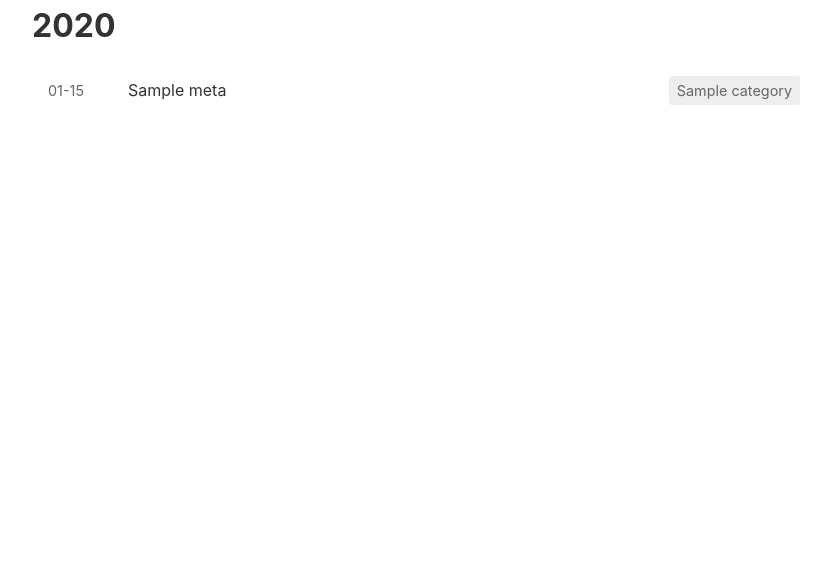
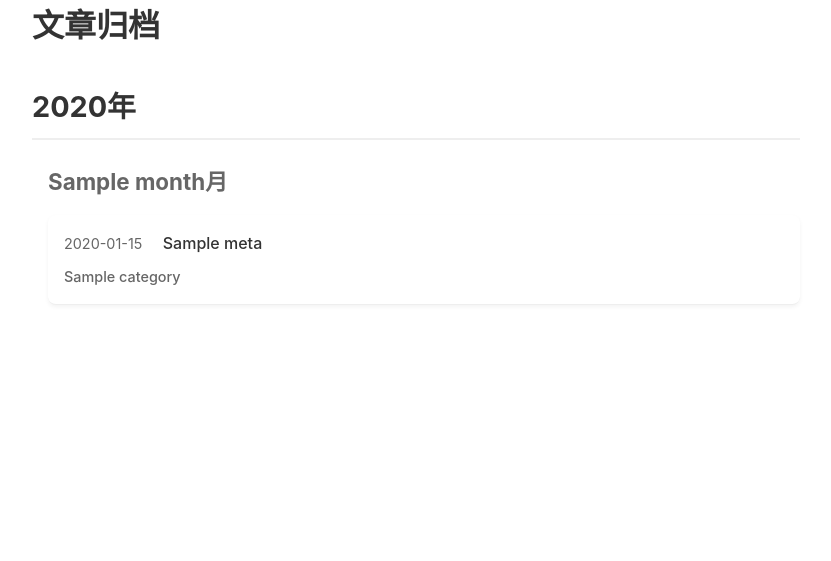
Before and after one commit to jeffrey-zhang/jeffrey-zhang.github.io, a Flask app: template templates/archive.html in a window 1280 px wide. Shown: the part 71-632 px from the top of the page, without its empty margins (224-1055 px from the left). Run offline with Flask 3, Linux system fonts and the light colour scheme; the template is opened without the code that fills it: most values are stand-ins (such as "Sample title", 1, 10 or a date in 2020).

Commit message:
Initial commit

```diff
--- a/templates/archive.html
+++ b/templates/archive.html
@@ -1,106 +1,167 @@
 {% extends "base.html" %}
 
-{% block title %}归档 - 个人日记{% endblock %}
+{% block title %}归档 - ZHANG.PRESS{% endblock %}
 
 {% block content %}
-<div class="archive">
-    {% for year, months in archive|dictsort(reverse=true) %}
-    <section class="archive-year">
-        <h2 class="year-title">{{ year }}</h2>
-        {% for month, posts in months|dictsort(reverse=true) %}
-        <div class="archive-month">
-            {% for post in posts %}
-            <article class="archive-item">
-                <time datetime="{{ post.meta.date|datetime }}" class="archive-date">
-                    {{ post.meta.date|datetime("%m-%d") }}
-                </time>
-                <h3 class="archive-title">
-                    <a href="{{ url_for('post', path=post.path) }}">{{ post.meta.title }}</a>
-                </h3>
-                <a href="{{ url_for('category', category=post.meta.category) }}" class="archive-category">
-                    {{ post.meta.category }}
-                </a>
-            </article>
+<div class="archive-page">
+    <h1 class="page-title">文章归档</h1>
+    <div class="archive-list">
+        {% for year, months in archive|dictsort(reverse=true) %}
+        <div class="year-group">
+            <h2 class="year">{{ year }}年</h2>
+            {% for month, posts in months|dictsort(reverse=true) %}
+            <div class="month-group">
+                <h3 class="month">{{ month }}月</h3>
+                <ul class="post-list">
+                    {% for post in posts|sort(attribute='meta.date', reverse=true) %}
+                    <li class="post-item">
+                        <time datetime="{{ post.meta.date|datetime }}">{{ post.meta.date|datetime }}</time>
+                        <a href="{{ url_for('post', path=post.path) }}" class="post-link">{{ post.meta.title }}</a>
+                        <div class="post-meta">
+                            <a href="{{ url_for('category', category=post.meta.category) }}" class="category">{{ post.meta.category }}</a>
+                            <div class="tag-list">
+                                {% for tag in post.meta.tags %}
+                                <a href="{{ url_for('tag', tag=tag) }}" class="tag">{{ tag }}</a>
+                                {% endfor %}
+                            </div>
+                        </div>
+                    </li>
+                    {% endfor %}
+                </ul>
+            </div>
             {% endfor %}
         </div>
+        {% else %}
+        <p class="no-posts">暂无文章</p>
         {% endfor %}
-    </section>
-    {% endfor %}
+    </div>
 </div>
 
 <style>
-    .archive {
+    .archive-page {
         max-width: 100%;
+        margin: 0 auto;
     }
 
-    .archive-year {
+    .page-title {
+        font-size: 2rem;
+        margin-bottom: 2rem;
+        color: var(--primary-color);
+    }
+
+    .year-group {
         margin-bottom: 3rem;
     }
 
-    .year-title {
-        font-size: 2rem;
+    .year {
+        font-size: 1.8rem;
         margin-bottom: 1.5rem;
         color: var(--primary-color);
+        border-bottom: 2px solid var(--border-color);
+        padding-bottom: 0.5rem;
     }
 
-    .archive-month {
+    .month-group {
+        margin-bottom: 2rem;
         margin-left: 1rem;
     }
 
-    .archive-item {
-        display: flex;
-        align-items: baseline;
+    .month {
+        font-size: 1.4rem;
         margin-bottom: 1rem;
-        gap: 1rem;
+        color: var(--secondary-color);
     }
 
-    .archive-date {
+    .post-list {
+        list-style: none;
+        padding: 0;
+        margin: 0;
+    }
+
+    .post-item {
+        margin-bottom: 1rem;
+        padding: 1rem;
+        background: white;
+        border-radius: 8px;
+        box-shadow: 0 2px 4px rgba(0,0,0,0.05);
+        transition: transform 0.2s;
+    }
+
+    .post-item:hover {
+        transform: translateX(4px);
+    }
+
+    .post-item time {
         color: var(--secondary-color);
         font-size: 0.9rem;
-        min-width: 4rem;
+        margin-right: 1rem;
     }
 
-    .archive-title {
-        font-size: 1rem;
-        font-weight: normal;
-        margin: 0;
-        flex-grow: 1;
+    .post-link {
+        text-decoration: none;
+        color: var(--primary-color);
+        font-weight: 500;
+        margin-right: 1rem;
     }
 
-    .archive-title a {
-        text-decoration: none;
-        color: var(--primary-color);
-    }
-
-    .archive-title a:hover {
+    .post-link:hover {
         text-decoration: underline;
     }
 
-    .archive-category {
+    .post-meta {
+        margin-top: 0.5rem;
+        display: flex;
+        align-items: center;
+        gap: 1rem;
         font-size: 0.9rem;
-        color: var(--secondary-color);
-        text-decoration: none;
-        padding: 0.2rem 0.5rem;
-        background: var(--border-color);
-        border-radius: 3px;
     }
 
-    .archive-category:hover {
+    .category {
         color: var(--primary-color);
+        text-decoration: none;
+        font-weight: 500;
     }
 
-    @media (max-width: 600px) {
-        .archive-item {
-            flex-wrap: wrap;
+    .tag-list {
+        display: flex;
+        flex-wrap: wrap;
+        gap: 0.5rem;
+    }
+
+    .tag {
+        background: var(--border-color);
+        padding: 0.2rem 0.6rem;
+        border-radius: 20px;
+        font-size: 0.8rem;
+        text-decoration: none;
+        color: var(--secondary-color);
+        transition: all 0.2s;
+    }
+
+    .tag:hover {
+        background: var(--primary-color);
+        color: white;
+    }
+
+    .no-posts {
+        text-align: center;
+        color: var(--secondary-color);
+        padding: 2rem 0;
+    }
+
+    @media (max-width: 768px) {
+        .month-group {
+            margin-left: 0;
         }
 
-        .archive-date {
-            min-width: auto;
+        .post-item {
+            padding: 0.8rem;
         }
 
-        .archive-title {
-            width: 100%;
-            margin: 0.2rem 0;
+        .post-meta {
+            flex-direction: column;
+            align-items: flex-start;
+            gap: 0.5rem;
         }
     }
 </style>
```
Also changed, not shown: templates/about.html (+22 -18 lines), templates/categories.html (+35 -18 lines), templates/category.html (added, +52 -0 lines), templates/tag.html (added, +53 -0 lines), templates/tags.html (+34 -19 lines).
